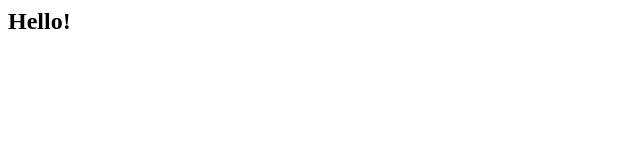
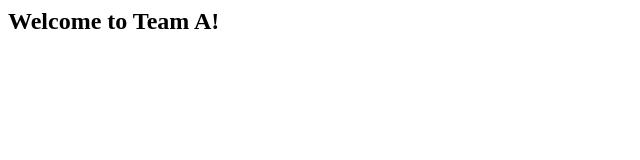
Before and after one commit to georgeslabreche/ong2zero, a plain HTML site: page team-a.html in a window 1280 px wide. Shown: the whole page, without its empty margins (0-640 px from the left). Drawn offline with Linux system fonts and the light colour scheme.

Commit message:
Update and rename hello.html to team-a.html

```diff
--- a/hello.html
+++ b/team-a.html
@@ -13,6 +13,6 @@
 
   </head>
   <body>
-    <h2>Hello!</h2>
+    <h2>Welcome to Team A!</h2>
   </body>
 </html>
```
